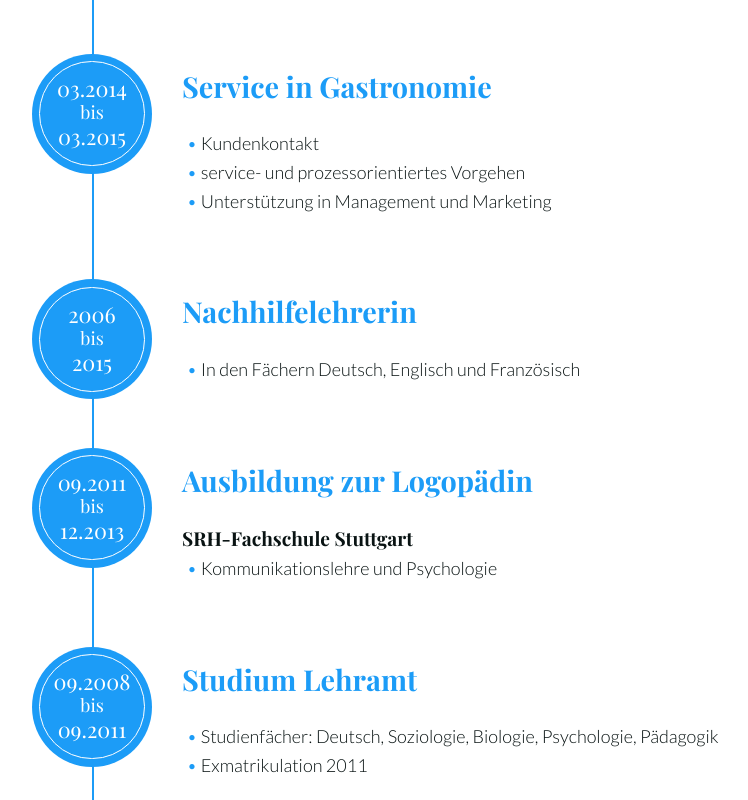
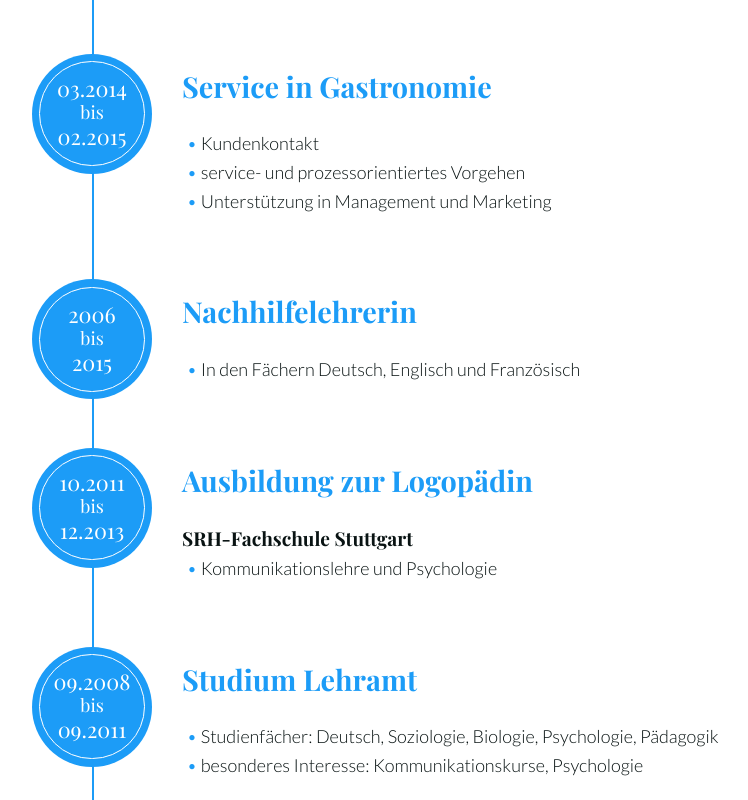
Before and after one commit to afoeder/whoissabrina, a plain HTML site: page docs/index.html in a window 1280 px wide. Shown: the part 2760-3560 px from the top of the page, without its empty margins (128-876 px from the left). Drawn offline with nearby package versions, Linux system fonts and the light colour scheme.

Commit message:
Update index.html

```diff
--- a/docs/index.html
+++ b/docs/index.html
@@ -405,7 +405,7 @@
           <span class="inner">
             <time datetime="2014-03">03.2014</time>
             bis<br>
-            <time datetime="2015-03">03.2015</time>
+            <time datetime="2015-02">02.2015</time>
           </span>
         </span>
 
@@ -435,7 +435,7 @@
       <li>
         <span class="bullet">
           <span class="inner">
-            <time datetime="2011-09">09.2011</time>
+            <time datetime="2011-10">10.2011</time>
             bis<br>
             <time datetime="2013-12">12.2013</time>
           </span>
@@ -460,7 +460,7 @@
         <h3>Studium Lehramt</h3>
         <ul>
           <li>Studienfächer: Deutsch, Soziologie, Biologie, Psychologie, Pädagogik</li>
-          <li>Exmatrikulation 2011</li>
+          <li>besonderes Interesse: Kommunikationskurse, Psychologie</li>
         </ul>
       </li>
 
```
